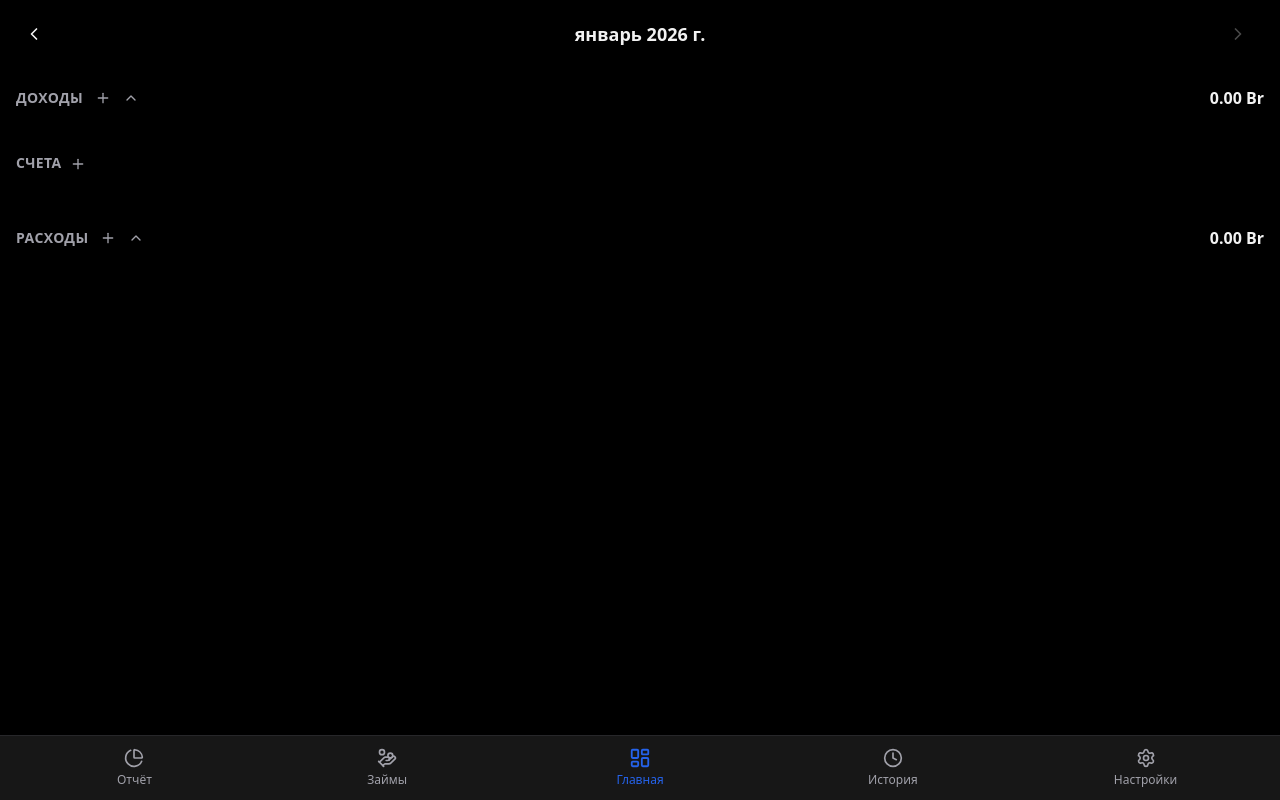
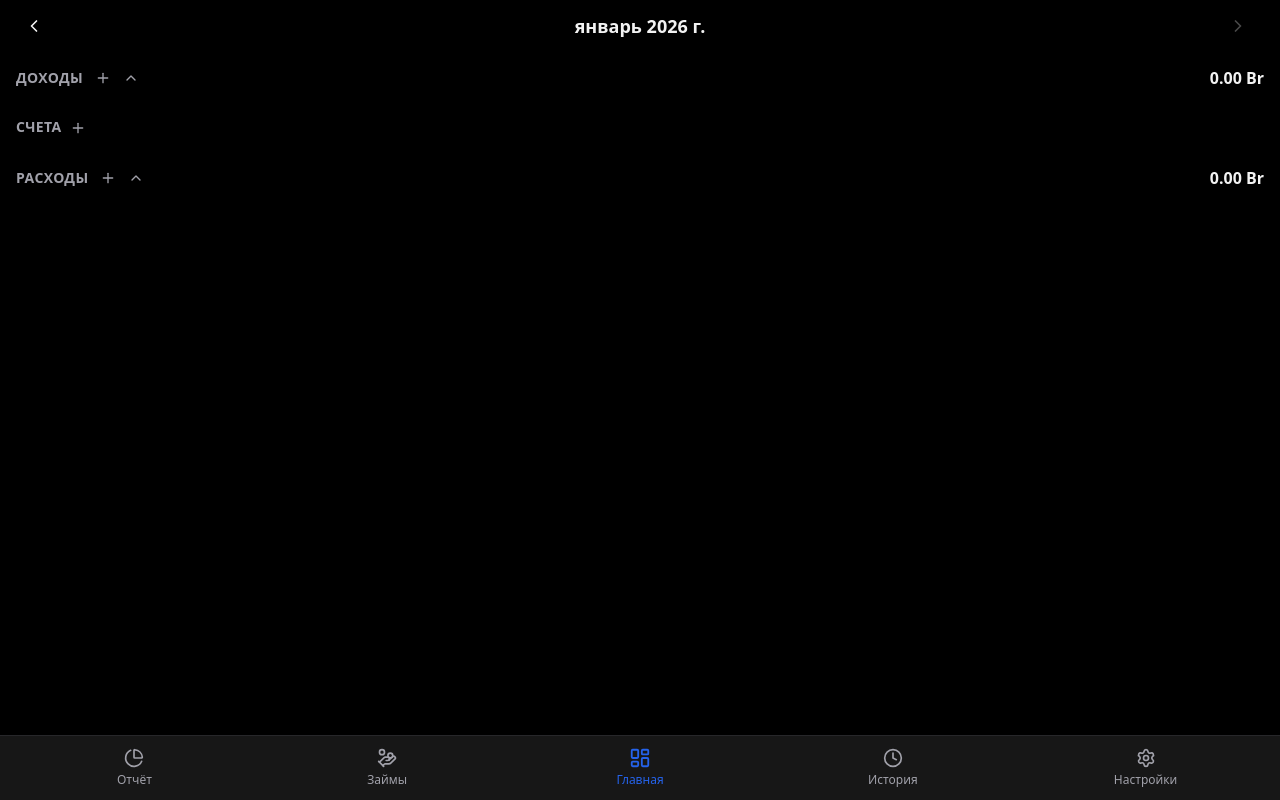
Before and after one commit to kostapchuk/finance-tracker, a React (Vite) app: page / in a window 1280 px wide. Both pictures are taken after typing "Sample123", "Sample123" into the empty fields and a click on the button "Продолжить". Built offline with nearby package versions, Linux system fonts and the light colour scheme.

Commit message:
fix: main page section sizes

```diff
--- a/package.json
+++ b/package.json
@@ -1,7 +1,7 @@
 {
   "name": "finance-tracker",
   "private": true,
-  "version": "0.1.21",
+  "version": "0.1.22",
   "type": "module",
   "scripts": {
     "dev": "vite",
--- a/src/components/ui/AccountCard.tsx
+++ b/src/components/ui/AccountCard.tsx
@@ -39,17 +39,17 @@ export function AccountCard({
     <button
       onClick={onClick}
       className={cn(
-        'flex-shrink-0 p-4 rounded-xl',
+        'flex-shrink-0 p-2 rounded-xl',
         'active:scale-95',
         'transition-all duration-150 touch-target',
-        'flex flex-col items-center gap-2 w-full'
+        'flex flex-col items-center gap-1 w-full'
       )}
     >
       <div
-        className="w-14 h-14 rounded-full flex items-center justify-center"
+        className="w-10 h-10 rounded-full flex items-center justify-center"
         style={{ backgroundColor: color + '20' }}
       >
-        <IconComponent className="h-7 w-7" style={{ color }} />
+        <IconComponent className="h-5 w-5" style={{ color }} />
       </div>
       <div className="text-center w-full">
         <p className="text-sm text-muted-foreground truncate w-full">{name}</p>
--- a/src/components/ui/CategoryTile.tsx
+++ b/src/components/ui/CategoryTile.tsx
@@ -35,18 +35,18 @@ export function CategoryTile({
     <button
       onClick={onClick}
       className={cn(
-        'flex flex-col items-center gap-2 p-4 rounded-xl',
+        'flex flex-col items-center gap-1 p-2 rounded-xl',
         'active:scale-95',
         'transition-all duration-150 touch-target w-full'
       )}
     >
       <div
-        className="w-14 h-14 rounded-full flex items-center justify-center"
+        className="w-10 h-10 rounded-full flex items-center justify-center"
         style={{ backgroundColor: color + '20' }}
       >
         {IconComponent && (
           <IconComponent
-            className="h-7 w-7"
+            className="h-5 w-5"
             style={{ color }}
           />
         )}
--- a/src/components/ui/MonthSelector.tsx
+++ b/src/components/ui/MonthSelector.tsx
@@ -35,7 +35,7 @@ export function MonthSelector() {
   }
 
   return (
-    <div className="flex items-center justify-between px-4 py-3">
+    <div className="flex items-center justify-between px-4 py-1">
       <button
         onClick={goToPreviousMonth}
         className="p-2 rounded-full hover:bg-secondary active:bg-secondary/80 touch-target"
--- a/src/features/dashboard/components/Dashboard.tsx
+++ b/src/features/dashboard/components/Dashboard.tsx
@@ -179,10 +179,10 @@ export function Dashboard() {
         <MonthSelector />
 
         {/* Income Section - Draggable */}
-        <section className="px-4 py-2">
+        <section className="px-4 py-1">
           <button
             onClick={() => setIncomeExpanded(!incomeExpanded)}
-            className="flex items-center justify-between w-full py-2 touch-target"
+            className="flex items-center justify-between w-full py-1 touch-target"
           >
             <div className="flex items-center gap-2">
               <h3 className="text-sm font-semibold text-muted-foreground uppercase tracking-wide">
@@ -207,7 +207,7 @@ export function Dashboard() {
           </button>
 
           {incomeExpanded && (
-            <div className="grid grid-cols-4 gap-2 mt-2">
+            <div className="grid grid-cols-3 gap-2 mt-2">
               {incomeSources.map((source) => (
                 <DraggableItem
                   key={source.id}
@@ -229,8 +229,8 @@ export function Dashboard() {
         </section>
 
         {/* Accounts Section - Draggable AND Droppable (for income and transfers) */}
-        <section className="py-4">
-          <div className="px-4 pb-2">
+        <section className="py-1">
+          <div className="px-4 pb-1">
             <h3 className="text-sm font-semibold text-muted-foreground uppercase tracking-wide">
               {t('accounts')}
               <span
@@ -248,7 +248,7 @@ export function Dashboard() {
               )}
             </h3>
           </div>
-          <div className="grid grid-cols-4 gap-2 px-4 pb-2">
+          <div className="grid grid-cols-3 gap-2 px-4 pb-1">
             {accounts.map((account) => (
               <DroppableZone
                 key={account.id}
@@ -274,10 +274,10 @@ export function Dashboard() {
         </section>
 
         {/* Expenses Section - Droppable (for accounts) */}
-        <section className="px-4 py-2">
+        <section className="px-4 py-1">
           <button
             onClick={() => setExpensesExpanded(!expensesExpanded)}
-            className="flex items-center justify-between w-full py-2 touch-target"
+            className="flex items-center justify-between w-full py-1 touch-target"
           >
             <div className="flex items-center gap-2">
               <h3 className="text-sm font-semibold text-muted-foreground uppercase tracking-wide">
@@ -305,7 +305,7 @@ export function Dashboard() {
           </button>
 
           {expensesExpanded && (
-            <div className="grid grid-cols-4 gap-2 mt-2">
+            <div className="grid grid-cols-3 gap-2 mt-2">
               {expenseCategories.map((category) => (
                 <DroppableZone
                   key={category.id}
```
Also changed, not shown: 1 other file (tests, documents, lock files or other folders).
